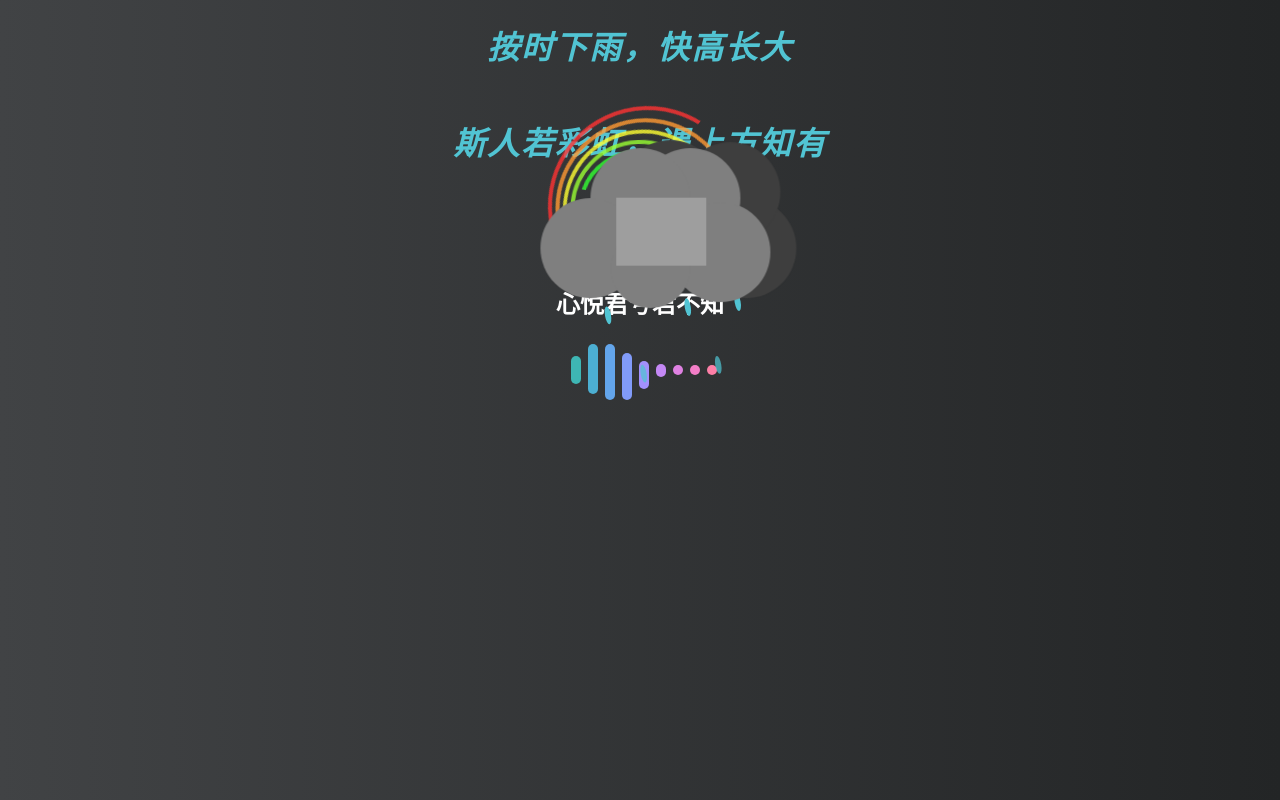
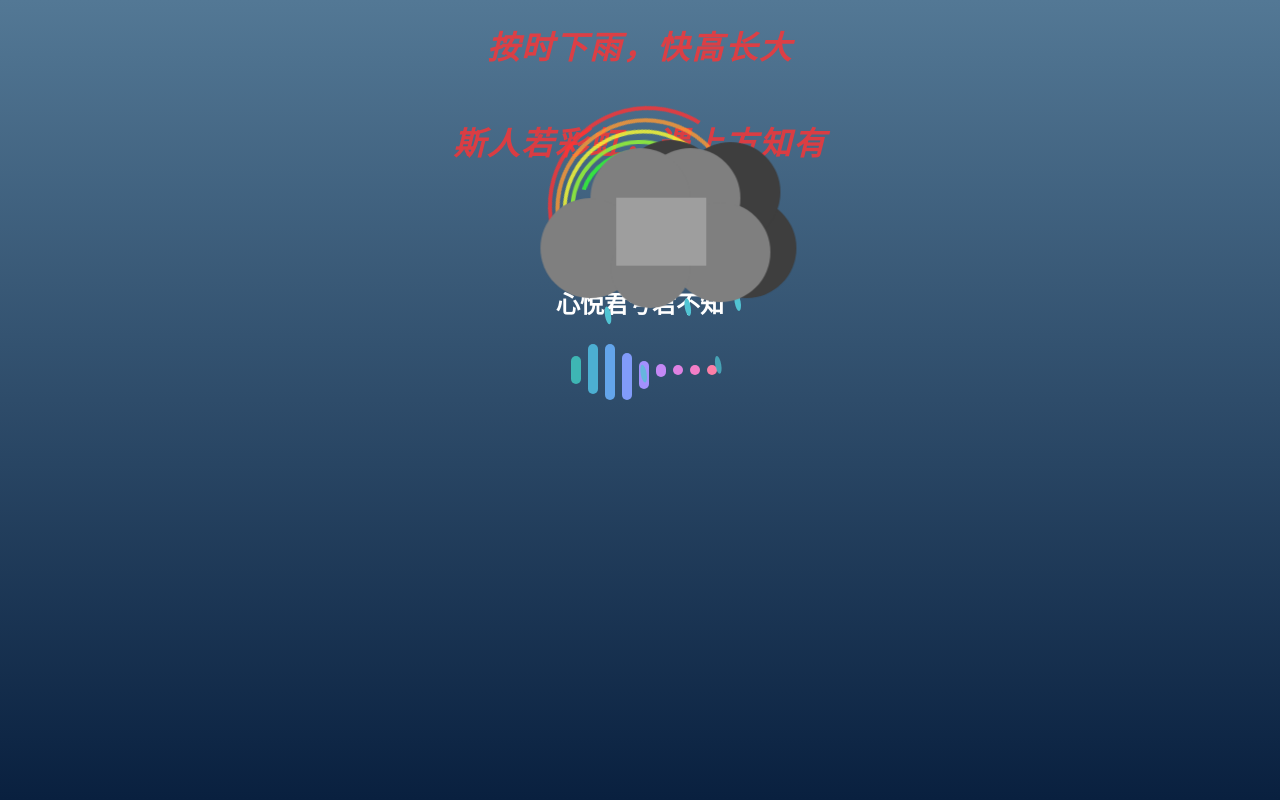
Before and after one commit to xianyunyehexjy/heart, a plain HTML site: page index.html in a window 1280 px wide. Drawn offline with Linux system fonts and the light colour scheme; grey boxes are pictures that could not be loaded.

Commit message:
Update index.html

```diff
--- a/index.html
+++ b/index.html
@@ -406,28 +406,7 @@ div {
 	--raindrop-color: rgba(81, 196, 211, 1);
 	--raindrop-color2: rgba(81, 196, 211, .5);
 }
-h1 {
-	text-align: center;
-	line-height: 3;
-	font-weight: 700;
-	-webkit-text-fill-color: transparent;
-	background-color: var(--raindrop-color);
-	-webkit-background-clip: text;
-	animation: textColorRotate 5s linear infinite;
-	letter-spacing:2px;
-}
-html,
-body,
-div {
-	margin: 0;
-	padding: 0;
-}
-body,
-html {
-	background: var(--bg-color);
-	width: 100%;
-	height: 100%;
-}
+
 .cloudy {
 	position: absolute;
 	top: 200px;
```
